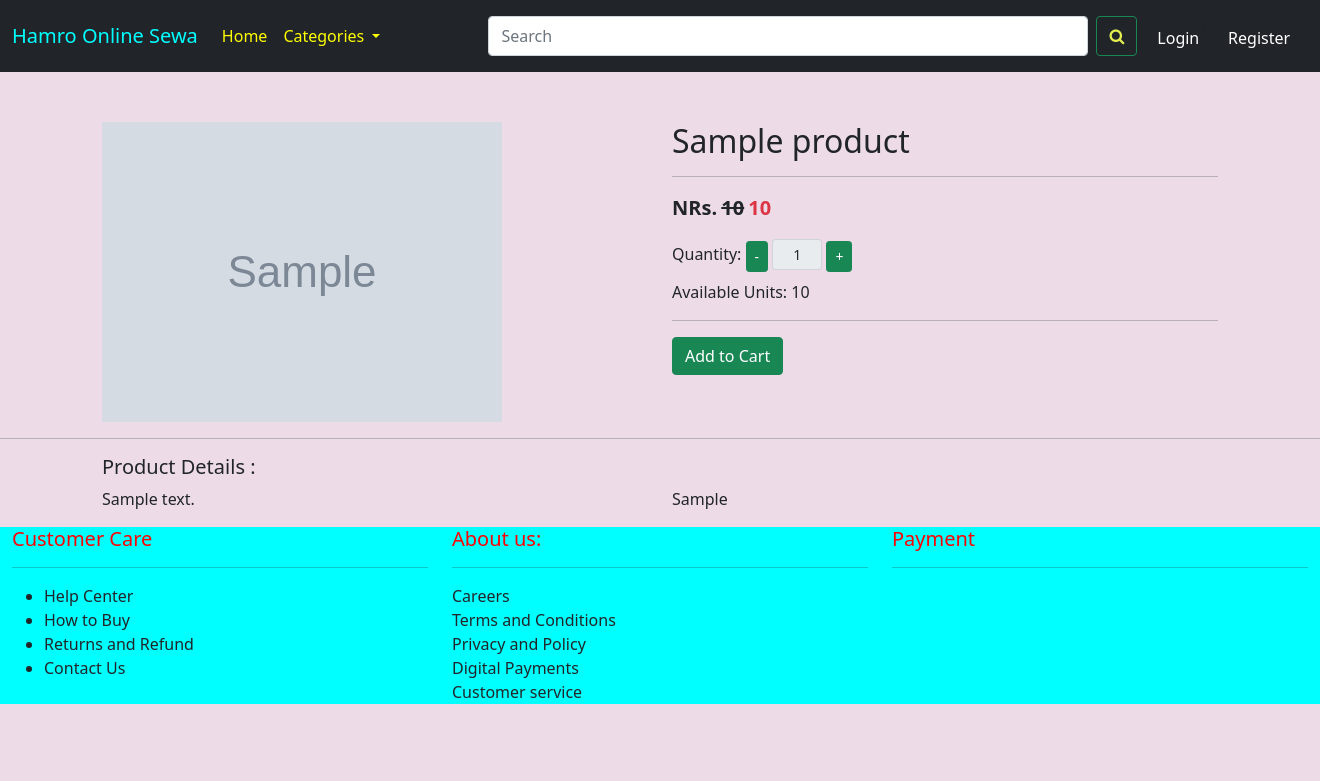
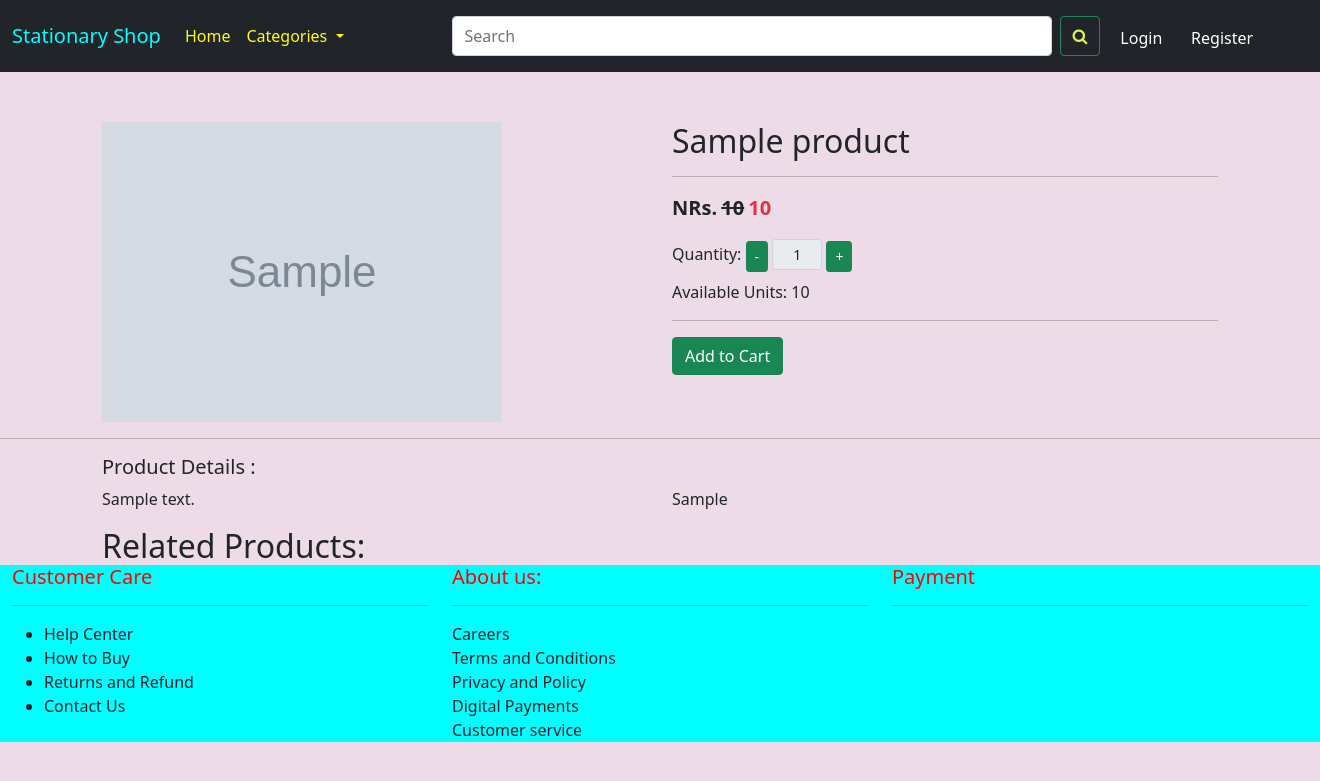
Before and after one commit to mearjunsingh/ez2buy, a Django app: a page that uses templates/base.html in a window 1320 px wide. Shown: the top 781 px of the page. Run offline with Django 4.2, Linux system fonts and the light colour scheme; tables that the repository leaves empty hold one stand-in row (values such as "Sample post"); grey boxes marked "Sample" are stand-in pictures.

Commit message:
final changes

```diff
--- a/shop/urls.py
+++ b/shop/urls.py
@@ -10,4 +10,5 @@
     path("dashboard/", user_dashboard, name="user_dashboard"),
     path("checkout/", checkout_page, name="checkout"),
     path("search/", search_page, name="search_page"),
+    path("cat/<str:slug>/", cat_page, name="cat_page"),
 ]
--- a/shop/views.py
+++ b/shop/views.py
@@ -1,6 +1,7 @@
 from django.contrib.auth.decorators import login_required
 from django.http import Http404
 from django.shortcuts import redirect, render
+from django.db.models import Q
 
 from .models import Cart, Category, Order, Product
 
@@ -23,22 +24,35 @@
     return render(request, "index.html", context_data)
 
 
+def cat_page(request, slug):
+    products = Product.objects.filter(category__slug=slug)
+    context = {"products": products}
+    return render(request, "search.html", context)
+
+
 def search_page(request):
     products = Product.objects.filter(active=True)
     query = request.GET.get("q")
     if query:
-        products = products.filter(name__icontains=query)
+        products = products.filter(Q(name__icontains=query) | Q(tags__icontains=query))
     context = {"products": products}
     return render(request, "search.html", context)
 
 
 def single_product_page(request, slug):
     product = Product.objects.get(slug=slug)
-    context = {"product": product}
+    recommended_products = Product.objects.filter(category=product.category).exclude(
+        id=product.id
+    )
+
+    context = {
+        "product": product,
+        "recommended_products": recommended_products,
+    }
     return render(request, "single.html", context)
 
 
-@login_required
+@login_required(login_url="login_page")
 def add_to_cart(request, slug):
     if request.method == "POST":
         product = Product.objects.get(slug=slug)
@@ -58,21 +72,21 @@
         raise Http404
 
 
-@login_required
+@login_required(login_url="login_page")
 def carts_page(request):
     cart = Cart.objects.filter(user=request.user)
     context = {"cart": cart}
     return render(request, "cart.html", context)
 
 
-@login_required
+@login_required(login_url="login_page")
 def user_dashboard(request):
     orders = Order.objects.filter(user=request.user)
     context = {"orders": orders}
     return render(request, "dashboard.html", context)
 
 
-@login_required
+@login_required(login_url="login_page")
 def checkout_page(request):
     cart = Cart.objects.filter(user=request.user)
     context = {"cart": cart}
--- a/templates/base.html
+++ b/templates/base.html
@@ -35,7 +35,7 @@
 
   <!-- OPEN FOOTER -->
 
-  <div class="container-fluid footer" style="background-color: aqua;">
+  <div class="container-fluid footer mt-3" style="background-color: aqua;">
     <div class="row">
       <div class="col">
         <div class="h5" style="color: red;">Customer Care</div>
--- a/templates/includes/navbar.html
+++ b/templates/includes/navbar.html
@@ -1,6 +1,6 @@
 <nav class="navbar navbar-expand-lg navbar-dark bg-dark">
     <div class="container-fluid">
-        <a class="navbar-brand" href="/" style="color: aqua;">Hamro Online Sewa</a>
+        <a class="navbar-brand" href="/" style="color: aqua;">Stationary Shop</a>
 
         <button class="navbar-toggler" type="button" data-bs-toggle="collapse" data-bs-target="#navbarSupportedContent"
             aria-controls="navbarSupportedContent" aria-expanded="false" aria-label="Toggle navigation">
@@ -21,7 +21,8 @@
                     <ul class="dropdown-menu" aria-labelledby="navbarDropdown">
 
                         {% for category in categories %}
-                        <li><a class="dropdown-item" href="/cat/{{ category.slug }}">{{ category.category }}</a></li>
+                        <li><a class="dropdown-item" href="{% url 'cat_page' category.slug %}">
+                                {{ category.category }}</a></li>
                         {% endfor %}
                     </ul>
                 </li>
--- a/templates/search.html
+++ b/templates/search.html
@@ -23,7 +23,7 @@
                 <img src="{{ product.thumbnail.url }}" height="300px" class="card-img-top">
                 <div class="card-body">
                     <h5 class="card-title">{{ product.name }}</h5>
-                    <p class="card-text">{{ product.description }}</p>
+                    <p class="card-text">{{ product.description|truncatewords:20 }}</p>
                 </div>
                 <div class="card-footer">
                     <a href="{% url 'single_product_page' product.slug %}" class="btn btn-sm btn-success">View
--- a/templates/single.html
+++ b/templates/single.html
@@ -44,6 +44,10 @@
 
         <div>Available Units: <span id="units">{{ product.quantity }}</span></div>
 
+        <hr>
+        <button type="submit" class="btn btn-success">Add to
+          Cart</button>
+
         {% else %}
 
         <div>
@@ -53,9 +57,7 @@
         {% endif %}
 
 
-        <hr>
-        <button type="submit" class="btn btn-success">Add to
-          Cart</button>
+
 
       </form>
 
@@ -76,6 +78,29 @@
       {{ product.tags }}
     </div>
 
+  </div>
+</div>
+
+<div class="container">
+  <h2>Related Products:</h2>
+
+  <div class="row row-cols-1 row-cols-md-3 g-4">
+    {% for product in recommended_products %}
+
+    <div class="col">
+      <div class="card h-100">
+        <img src="{{ product.thumbnail.url }}" class="card-img-top">
+        <div class="card-body">
+          <h5 class="card-title">{{ product.name }}</h5>
+          <p class="card-text">{{ product.description|truncatewords:20 }}</p>
+        </div>
+        <div class="card-footer">
+          <a href="{% url 'single_product_page' product.slug %}" class="btn btn-sm btn-success">View Product</a>
+        </div>
+      </div>
+    </div>
+
+    {% endfor %}
   </div>
 </div>
 
--- a/user/models.py
+++ b/user/models.py
@@ -5,3 +5,9 @@
 class User(AbstractUser):
     address = models.CharField("user address", max_length=100, blank=True, null=True)
     phone = models.CharField("user phone", max_length=20, blank=True, null=True)
+    # email
+    # first_name
+    # last_name
+    # password
+    # is_active
+    # is_superuser
```
Also changed, not shown: templates/cart.html (+15 -0 lines), templates/index.html (+4 -21 lines).
